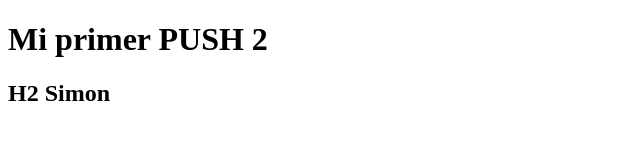
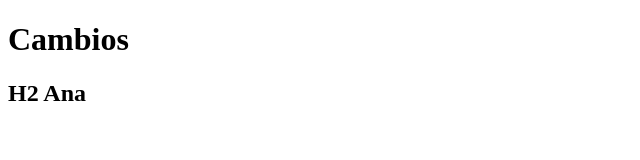
Before and after one commit to Anadiaz-ac/programacion_movil, a plain HTML site: page index.html in a window 1280 px wide. Shown: the whole page, without its empty margins (0-640 px from the left). Drawn offline with Linux system fonts and the light colour scheme.

Commit message:
cambie el texto h2

```diff
--- a/index.html
+++ b/index.html
@@ -6,7 +6,7 @@
     <title>Document</title>
   </head>
   <body>
-    <h1>Mi primer PUSH 2</h1>
-    <h2>H2 Simon</h2>
+    <h1>Cambios</h1>
+    <h2>H2 Ana</h2>
   </body>
 </html>
```
